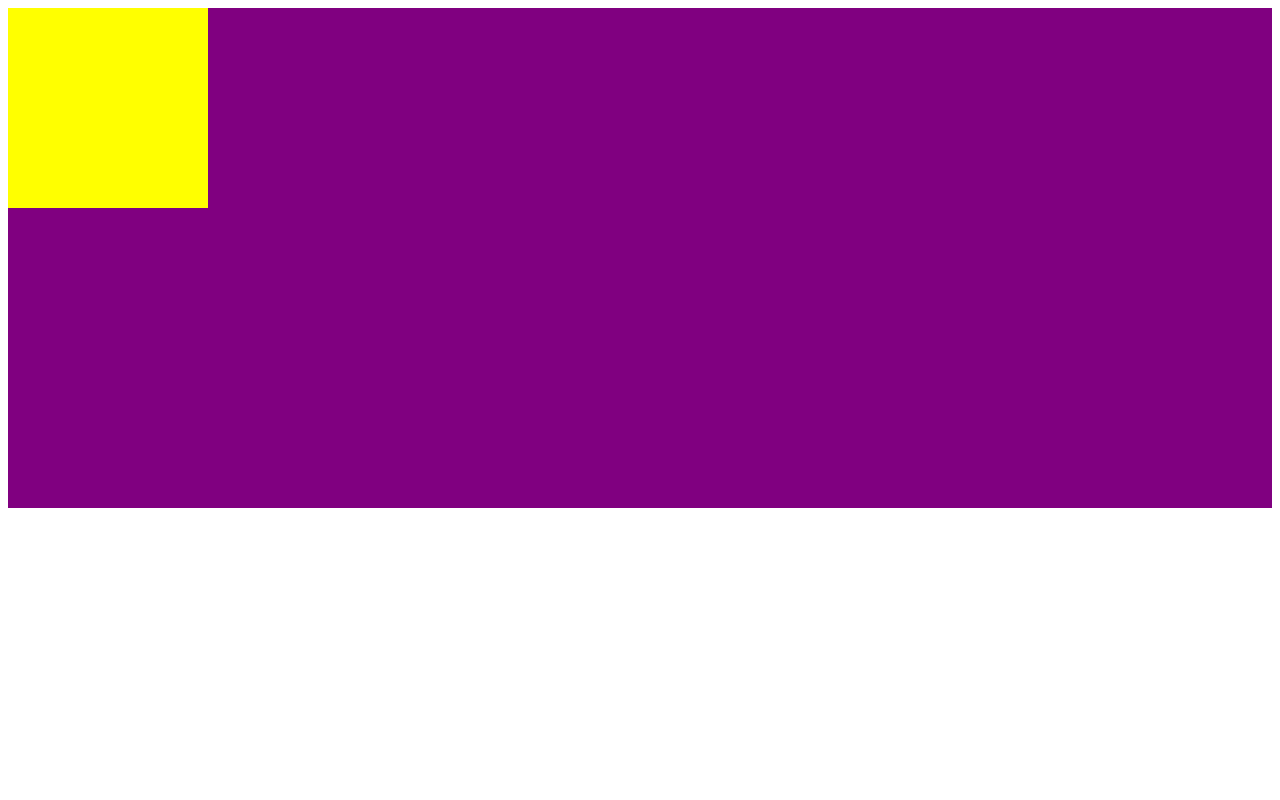
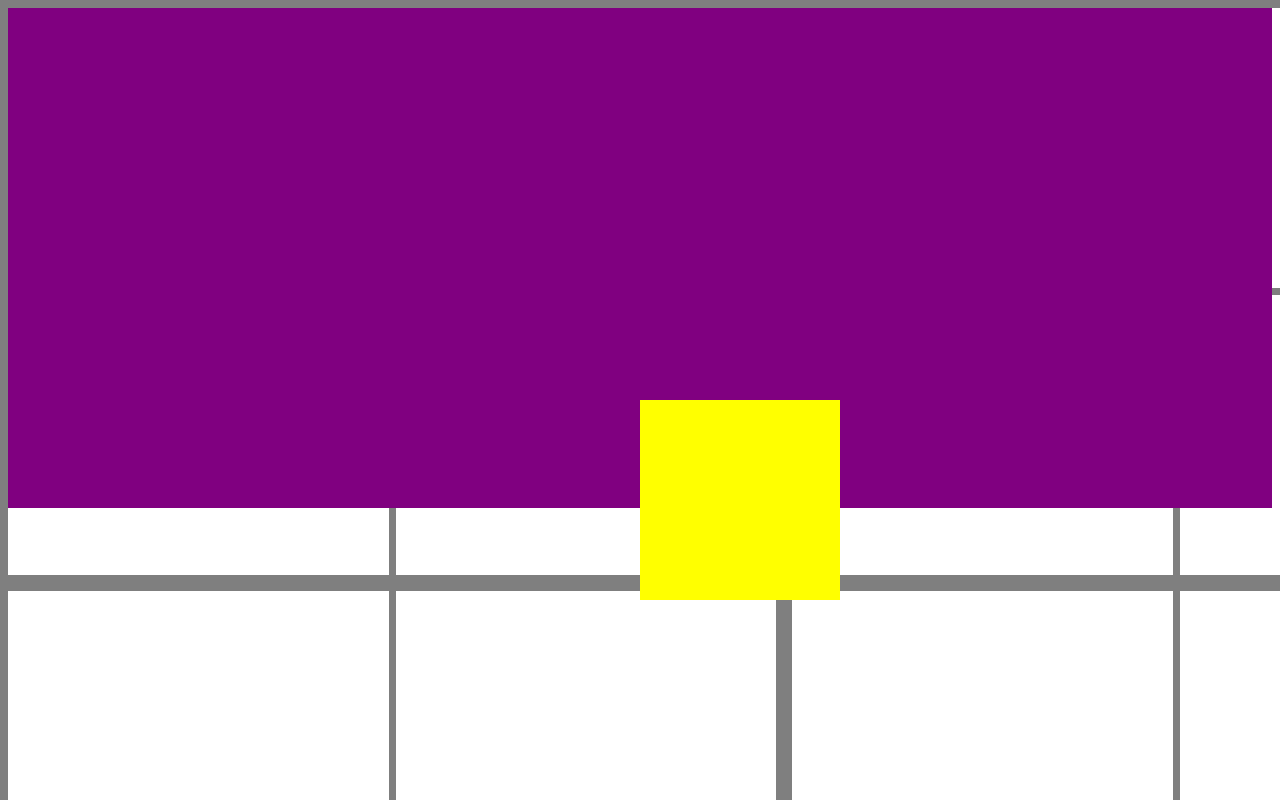
Before and after one commit to LuanCosta-hub/HTML-CSS, a plain HTML site: page exercicios/EX-025/fundo007.html in a window 1280 px wide. Drawn offline with Linux system fonts and the light colour scheme.

Commit message:
Update fundo007.html

```diff
--- a/exercicios/EX-025/fundo007.html
+++ b/exercicios/EX-025/fundo007.html
@@ -5,7 +5,13 @@
     <meta name="viewport" content="width=device-width, initial-scale=1.0">
     <title>alinhamento vertical</title>
     <style>
-        #conteiner{
+
+body{
+    background-image: url(Imagens/target001.png);
+
+
+
+        #container{
 height: 500px;
 background-color: purple;
         }
@@ -14,11 +20,13 @@ background-color: purple;
 height: 200px;
 width: 200px;
 background-color: yellow;
-        }
+    position: absolute;
+left: 50%;
+top: 50%; }
     </style>
 </head>
 <body>
-    <section id="conteiner">
+    <section id="container">
         <article id="conteudo">
 
         </article>
```
